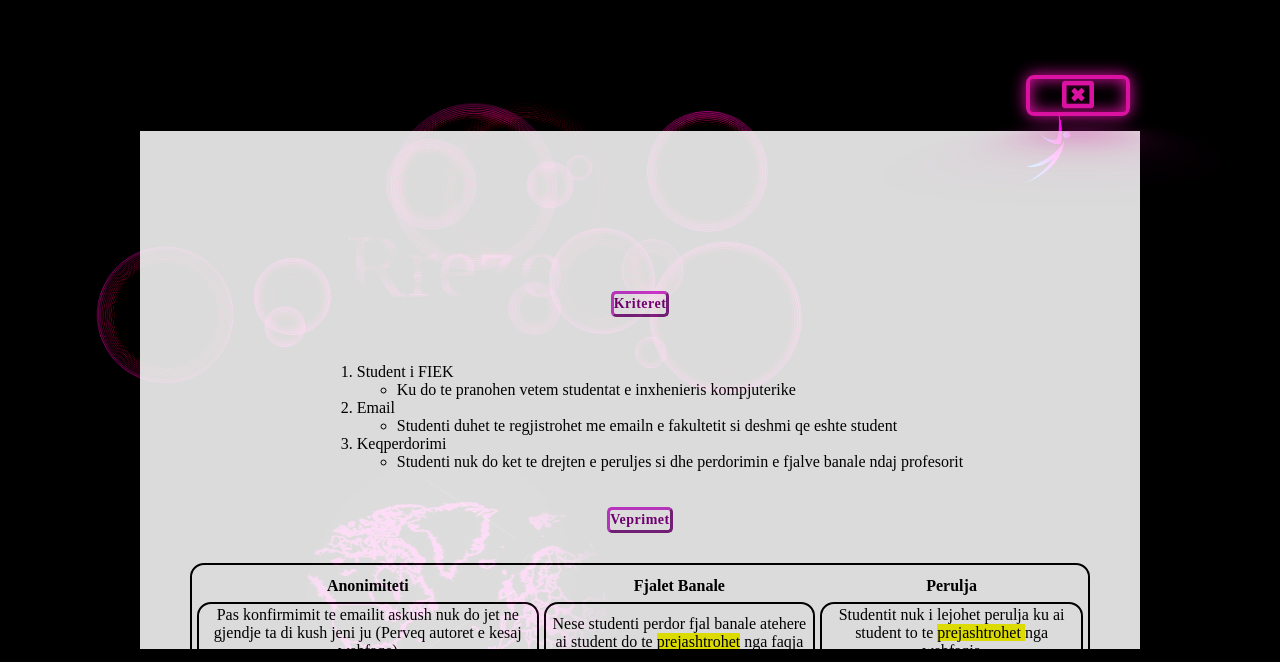
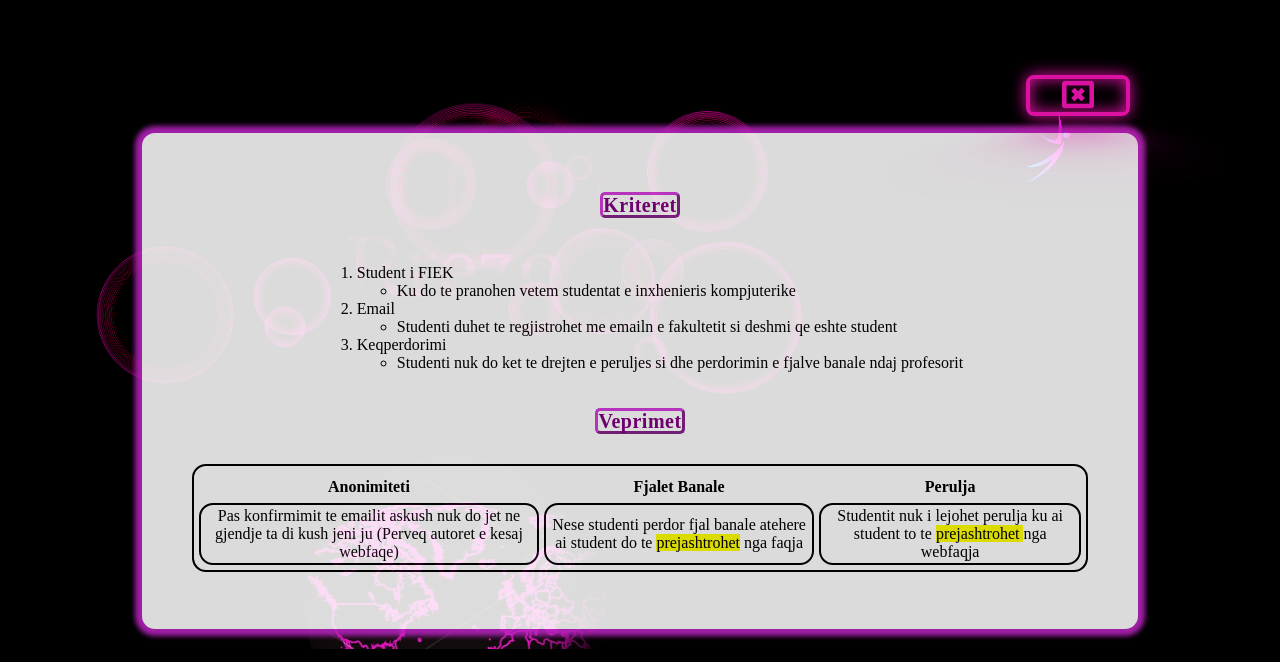
Before and after one commit to Blerina2/Rrezo, a plain HTML site: page frontend/landingpage/index.html in a window 1280 px wide. Both pictures are taken after a click on the icon 480 px from the left and 704 px from the top of the page. Shown: the top 662 px of the page. Drawn offline with Linux system fonts and the light colour scheme; animation ran at ten frames a second.

Commit message:
Krijimin e popup tabit kriteret e permisisuar

```diff
--- a/frontend/landingpage/index.html
+++ b/frontend/landingpage/index.html
@@ -169,14 +169,15 @@
 
 <!--popup kriteret -->
 
-<div class="grid-container-kriter-popup" id="containerKriterPopUpId" style="display: none; visibility: hidden; width: 1000px; border-radius: 15px;">
+<div  id="containerKriterPopUpId" style="display: none; visibility: hidden; width: 1000px;  ">
     <div class="butonin-mbylle">
         <a class="neon-button">
             <i class="fa fa-window-close-o" onclick="mbylleKriterinPopUp()"></i>
         </a>
     </div>
-    <form action="#">
-        <p style=" color:purple; border:outset #d43ddb; border-radius:5px; text-align: center;"><strong>Kriteret</strong> </p>
+    <div style="height: 500px">
+        <form action="#" style="border-radius: 15px; border: 2px solid #ba24c2;  box-shadow: 0 0 5px 5px #ba24c2; ">
+            <p style=" color:purple; border:outset #d43ddb; border-radius:5px; text-align: center; margin-top: 2px;font-size: 20px;"><strong>Kriteret</strong> </p>
             <ol style="color: black">
                 <li align="left">Student i FIEK
                     <ul>
@@ -196,7 +197,7 @@
             </ol>
             <table cellspacing="5px"  cellpadding="2px">
                 <tr>
-                <p style=" color:purple; border:outset #d43ddb; border-radius:5px; text-align: center;" ><strong>Veprimet</strong></p>
+                    <p style=" color:purple; border:outset #d43ddb; border-radius:5px; text-align: center; font-size: 20px;" ><strong>Veprimet</strong></p>
                 </tr>
                 <tr >
                     <th>Anonimiteti</th>
@@ -210,6 +211,8 @@
                 </tr>
             </table>
         </form>
+    </div>
+
 
 </div>
 
```
Lines whose indentation alone changed are shown as unchanged.
